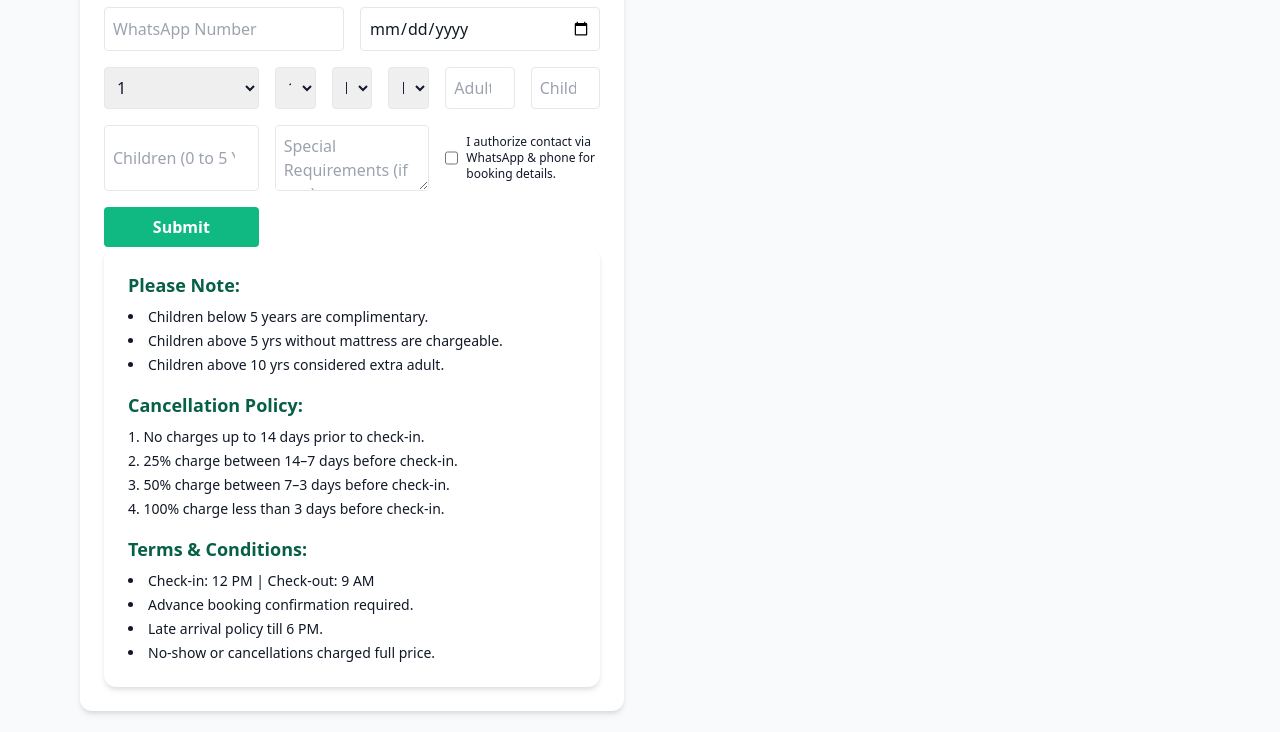
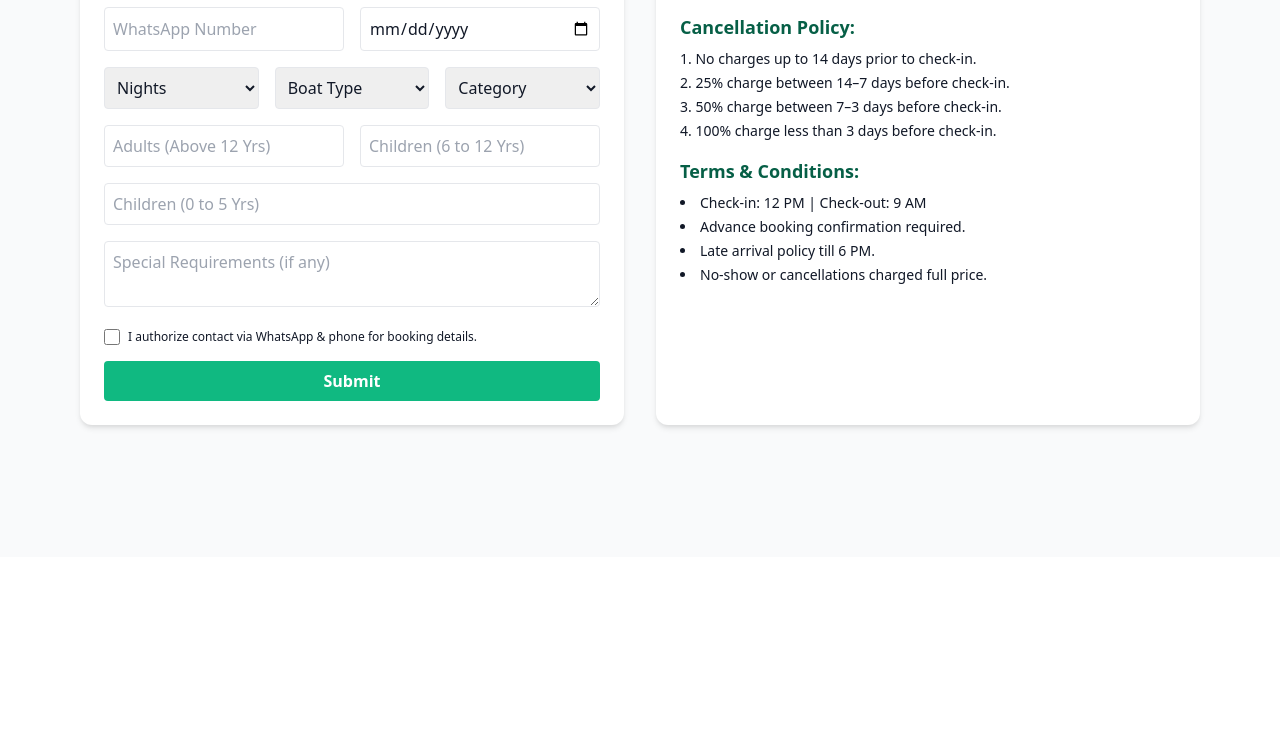
Before and after one commit to athiradpz/bookkeralahouseboat.github.io, a plain HTML site: page enquiry.html in a window 1280 px wide. Shown: the part 243-975 px from the top of the page. After the commit the page ends 800 px from the top, so only its background shows below. Drawn offline with nearby package versions, Linux system fonts and the light colour scheme.

Commit message:
Update enquiry.html

```diff
--- a/enquiry.html
+++ b/enquiry.html
@@ -38,50 +38,53 @@
       <!-- Form -->
      <div class="bg-white p-6 shadow-md rounded-xl">
       <h2 class="text-2xl font-bold text-center mb-6">Enquire Now</h2>
-        <form class="space-y-4">
+      <form class="space-y-4" action="mailto:yourmail@example.com" method="POST" enctype="text/plain">
         <div class="grid grid-cols-2 gap-4">
-            <input type="text" placeholder="Your Name" class="p-2 border rounded w-full" />
-            <input type="email" placeholder="Email Address" class="p-2 border rounded w-full" />
+          <input type="text" name="name" placeholder="Your Name" class="p-2 border rounded w-full" required />
+          <input type="email" name="email" placeholder="Email Address" class="p-2 border rounded w-full" required />
         </div>
+
         <div class="grid grid-cols-2 gap-4">
-        <input type="text" placeholder="WhatsApp Number" class="p-2 border rounded w-full" />
-        <input type="date" name="date" placeholder="Check-in | Arrival Date" class="p-2 border rounded w-full" />
+          <input type="text" name="whatsapp" placeholder="WhatsApp Number" class="p-2 border rounded w-full" />
+          <input type="date" name="checkin" class="p-2 border rounded w-full" required />
         </div>
+
         <div class="grid grid-cols-3 gap-4">
-       <select class="p-2 border rounded w-full">
+          <select name="nights" class="p-2 border rounded w-full">
+            <option value="">Nights</option>
             <option>1</option>
             <option>2</option>
             <option>3</option>
           </select>
-
-
-          <div class="grid grid-cols-3 gap-4">
-            <select class="p-2 border rounded w-full">
-              <option>1</option>
-              <option>2</option>
-              <option>3</option>
-            </select>
-            <select class="p-2 border rounded w-full">
+          <select name="type" class="p-2 border rounded w-full">
+            <option value="">Boat Type</option>
             <option>Deluxe</option>
             <option>Premium</option>
           </select>
-            <select class="p-2 border rounded w-full">
+          <select name="category" class="p-2 border rounded w-full">
+            <option value="">Category</option>
             <option>Private Boat</option>
             <option>Sharing</option>
           </select>
         </div>
+
         <div class="grid grid-cols-2 gap-4">
-            <input type="number" placeholder="Adults (Above 12 Yrs)" class="p-2 border rounded w-full" />
-            <input type="number" placeholder="Children (6 to 12 Yrs)" class="p-2 border rounded w-full" />
+          <input type="number" name="adults" placeholder="Adults (Above 12 Yrs)" class="p-2 border rounded w-full" />
+          <input type="number" name="children6to12" placeholder="Children (6 to 12 Yrs)" class="p-2 border rounded w-full" />
         </div>
-          <input type="number" placeholder="Children (0 to 5 Yrs)" class="p-2 border rounded w-full" />
-          <textarea placeholder="Special Requirements (if any)" class="p-2 border rounded w-full"></textarea>
+
+        <input type="number" name="children0to5" placeholder="Children (0 to 5 Yrs)" class="p-2 border rounded w-full" />
+
+        <textarea name="requirements" placeholder="Special Requirements (if any)" class="p-2 border rounded w-full"></textarea>
 
         <div class="flex items-center space-x-2">
-            <input type="checkbox" class="w-4 h-4" />
+          <input type="checkbox" class="w-4 h-4" name="whatsapp_consent" />
           <p class="text-xs">I authorize contact via WhatsApp & phone for booking details.</p>
         </div>
-          <button type="submit" class="w-full bg-green-500 hover:bg-yellow-600 text-white font-semibold py-2 rounded">Submit</button>
+
+        <button type="submit" class="w-full bg-green-500 hover:bg-yellow-600 text-white font-semibold py-2 rounded">
+          Submit
+        </button>
       </form>
     </div>
 
```
Lines whose indentation alone changed are shown as unchanged.
